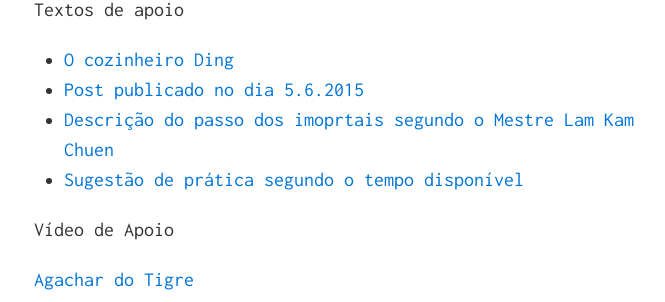
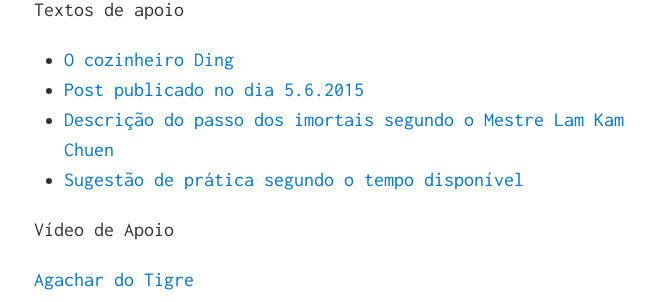
Before and after one commit to devagar/chikung101, a Jekyll site: the page built from index.md, in a window 1280 px wide and 900 px high, scrolled down 754 px. Shown: the part 151-453 px from the top of the window, without its empty margins (306-971 px from the left). Built offline with Jekyll 4.4.1, drawn with Linux system fonts in a browser that asks for light colours.

Commit message:
semana 9

```diff
--- a/index.md
+++ b/index.md
@@ -21,7 +21,7 @@ Textos de apoio
 
 + [O cozinheiro Ding](cook_ding.html)
 + [Post publicado no dia 5.6.2015](http://lourencoazevedo.com/2015/06/05/o-cozinheiro-ding/)
-+ [Descrição do passo dos imoprtais segundo o Mestre Lam Kam Chuen](data/s9/immortals.pdf)
++ [Descrição do passo dos imortais segundo o Mestre Lam Kam Chuen](data/s9/immortals.pdf)
 + [Sugestão de prática segundo o tempo disponível](semana9.html)
 
 Vídeo de Apoio
```
